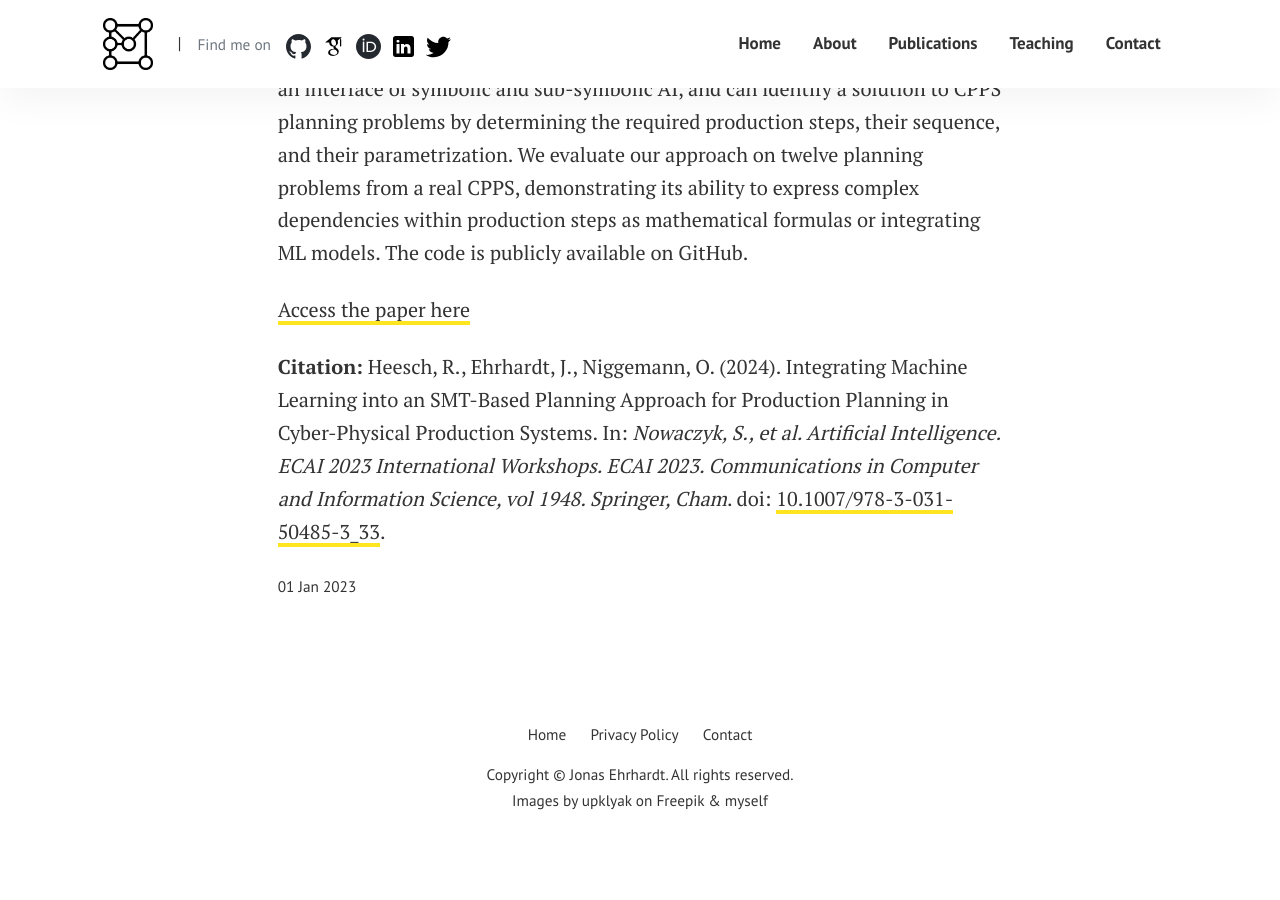
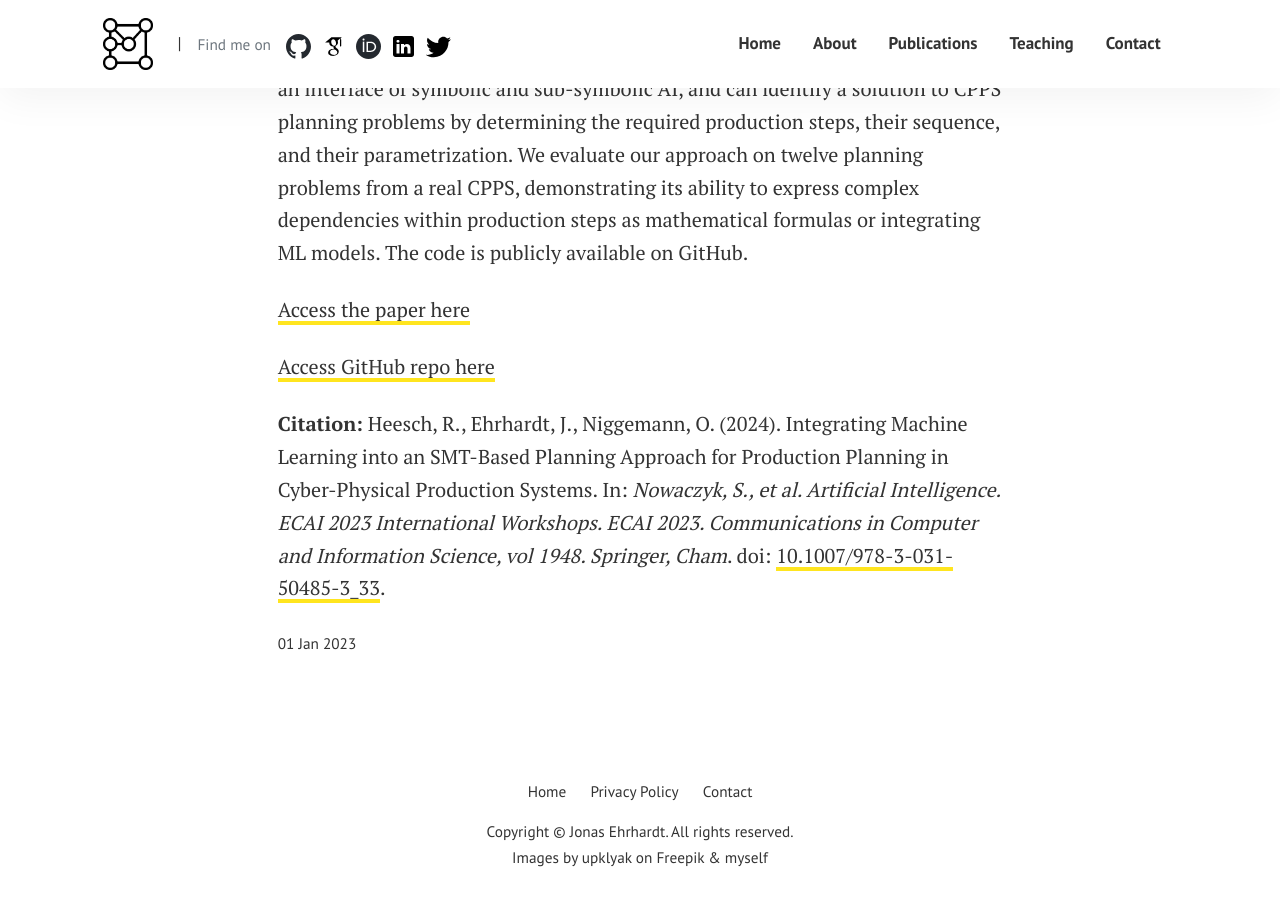
Before and after one commit to j-ehrhardt/my-webpage, a Jekyll site: the page built from _posts/2023-01-01-integrating-ml-in-smt-planning.md, in a window 1280 px wide and 900 px high, scrolled down 704 px. Built offline with Jekyll 4.4.1, drawn with Linux system fonts in a browser that asks for light colours; before the commit the page ends 1547 px from its top, so only the background shows below that.

Commit message:
add github

```diff
--- a/_posts/2023-01-01-integrating-ml-in-smt-planning.md
+++ b/_posts/2023-01-01-integrating-ml-in-smt-planning.md
@@ -17,4 +17,6 @@ The code is publicly available on GitHub.
 
 [Access the paper here](https://doi.org/10.1007/978-3-031-50485-3_33)
 
+[Access GitHub repo here](https://github.com/RHeesch/rainer)
+
 **Citation:** Heesch, R., Ehrhardt, J., Niggemann, O. (2024). Integrating Machine Learning into an SMT-Based Planning Approach for Production Planning in Cyber-Physical Production Systems. In: *Nowaczyk, S., et al. Artificial Intelligence. ECAI 2023 International Workshops. ECAI 2023. Communications in Computer and Information Science, vol 1948. Springer, Cham*. doi: [10.1007/978-3-031-50485-3_33](https://doi.org/10.1007/978-3-031-50485-3_33).
```
